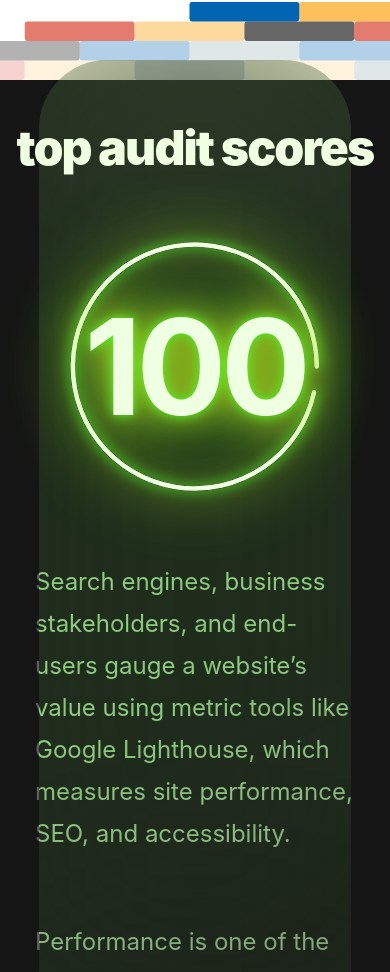
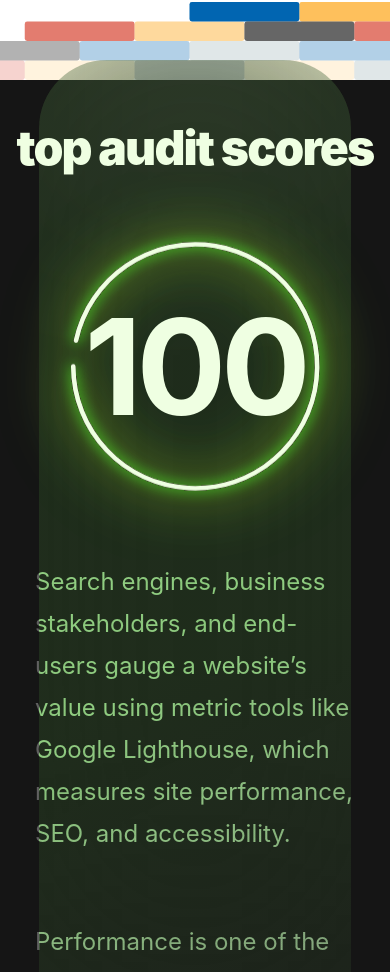
Before and after one commit to C3nE3s/jamstack-101, a Next.js app: page / in a window 390 px wide. Shown: the part 3566-4538 px from the top of the page. Built offline with nearby package versions, Linux system fonts and the light colour scheme.

Commit message:
add tailwind animation plugin; minor animation additions

```diff
--- a/components/ScoreCircle/ScoreCircle.tsx
+++ b/components/ScoreCircle/ScoreCircle.tsx
@@ -18,11 +18,11 @@ const ScoreCircle: React.FC<ScoreCircleProps> = ({ dim, className }) => {
         height={338}
         alt=""
         role="presentation"
-        className={dimStyle}
+        className={dimStyle + " animate-in spin-in-180 paused hover:running"}
       />
       <span
         className={
-          `absolute top-1/2 left-1/2 transform -translate-x-1/2 -translate-y-1/2 font-sans font-bold text-9xl lg:text-5xl xl:text-6xl leading-[76px] text-ooze tracking-[-0.039em] ` +
+          `absolute top-1/2 left-1/2 transform -translate-x-1/2 -translate-y-1/2 font-sans font-bold text-9xl lg:text-5xl xl:text-6xl leading-[76px] text-ooze tracking-[-0.039em]` +
           styles.oozeshadow
         }
       >
--- a/package.json
+++ b/package.json
@@ -29,6 +29,7 @@
     "postcss": "^8.4.14",
     "sass": "^1.53.0",
     "tailwindcss": "^3.1.3",
+    "tailwindcss-animate": "^1.0.5",
     "typescript": "4.7.4"
   }
 }
--- a/pages/index.tsx
+++ b/pages/index.tsx
@@ -55,7 +55,7 @@ const Home: NextPage<InferGetStaticPropsType<typeof getStaticProps>> = ({
               </Text>
               <MouseArrowDown />
             </div>
-            <div className="hidden md:block basis-1/2">
+            <div className="hidden md:block basis-1/2 animate-in fade-in zoom-in">
               <RectangleGraphic bgImage={RECTANGLE_BG_IMAGE.PEACH_GRADIENT} />
             </div>
           </div>
@@ -117,7 +117,7 @@ const Home: NextPage<InferGetStaticPropsType<typeof getStaticProps>> = ({
       {/* API Block*/}
       <Block
         bg="dark"
-        className="relative text-center flex flex-col items-center lg:max-w-4xl md:max-w-3xl sm:max-w-xl  mx-auto -mb-[50%] lg:-mb-[33%]"
+        className="relative text-center flex flex-col items-center lg:max-w-4xl md:max-w-3xl sm:max-w-xl  mx-auto -mb-[50%] lg:-mb-[33%] xl:-mb-[25%]"
       >
         <Title as="h2" className="pb-16">
           api
@@ -153,7 +153,7 @@ const Home: NextPage<InferGetStaticPropsType<typeof getStaticProps>> = ({
             role="presentation"
           />
         </span>
-        <div className="flex flex-col items-center md:items-stretch max-w-7xl mx-auto lg:pb-64 md:pb-32 sm:pb-36 pb-24 pt-[50%] lg:pt-[33%]">
+        <div className="flex flex-col items-center md:items-stretch max-w-7xl mx-auto lg:pb-64 md:pb-32 sm:pb-36 pb-24 pt-[50%] lg:pt-[33%] xl:pt-[25%]">
           <Title
             as="h2"
             className="hidden md:block pb-6 lg:pb-11 text-gray-darkest"
--- a/tailwind.config.js
+++ b/tailwind.config.js
@@ -42,5 +42,7 @@ module.exports = {
       },
     },
   },
-  plugins: [],
+  plugins: [
+    require("tailwindcss-animate"),
+  ],
 }
```
Also changed, not shown: components/BrandGrid.tsx (+8 -8 lines), 1 other file (tests, documents, lock files or other folders).
